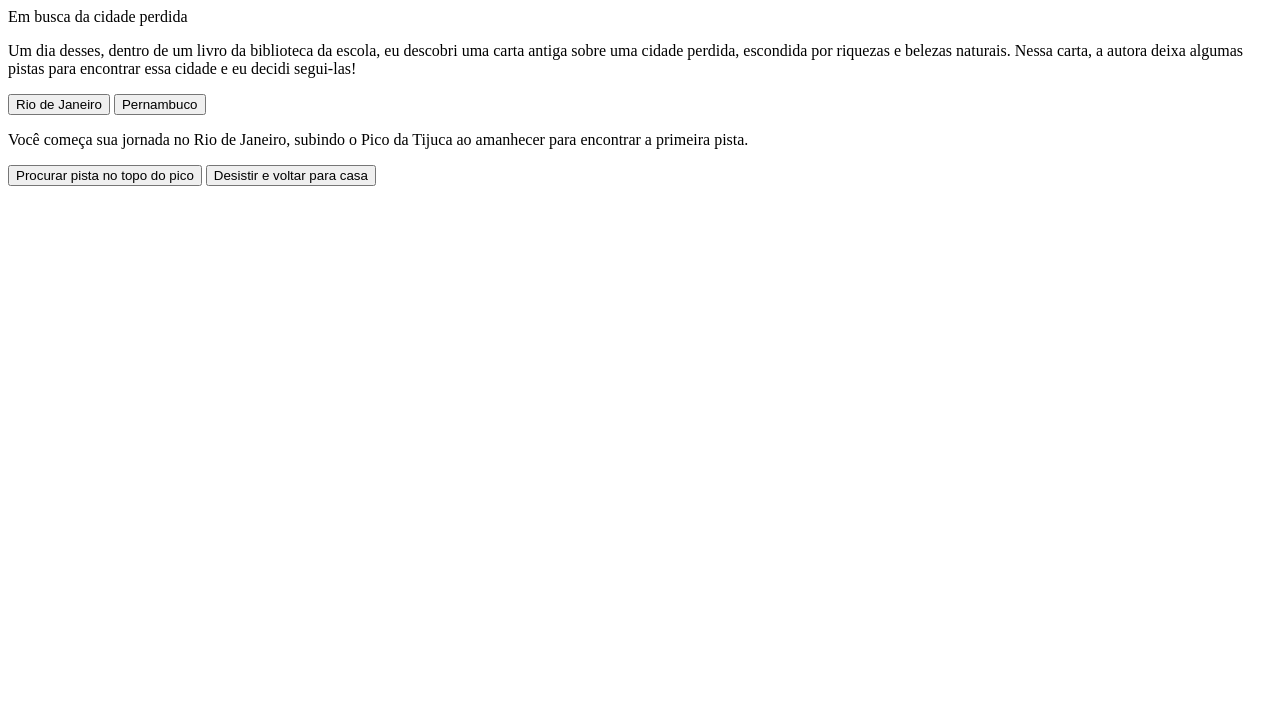
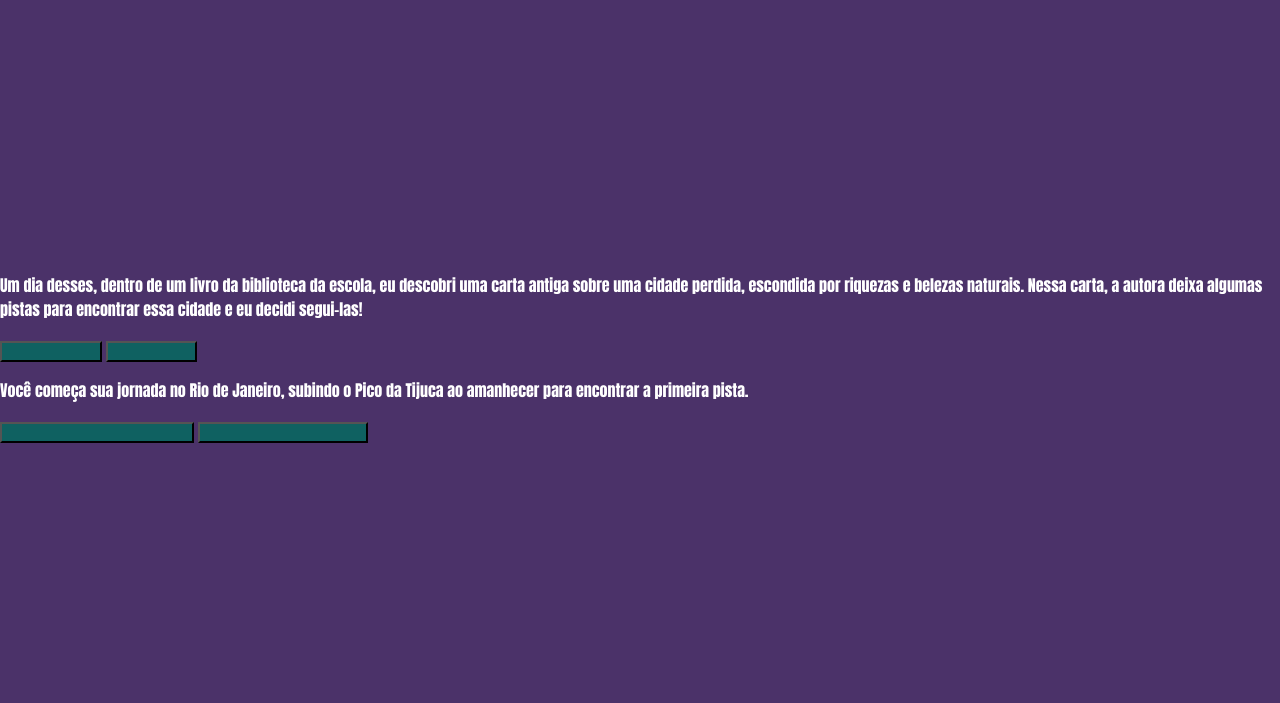
Before and after one commit to Olav017/Criando-uma-aventura, a plain HTML site: page index.html in a window 1280 px wide. Drawn offline with Linux system fonts and the light colour scheme.

Commit message:
Estilizando a página

```diff
--- a/index.html
+++ b/index.html
@@ -1,22 +1,35 @@
 <!DOCTYPE html>
-<html lang="pt-BR"
+<html lang="pt-BR">
+
 <head>
     <meta charset="UTF-8">
-    <meta name="viewport" content="width=device-wi"
-    <title> Em busca da cidade perdida</title>
+    <meta name="viewport" content="width=device-width, initial-scale=1.0">
+    <link rel="stylesheet" href="style.css">
+    <link rel="preconnect" href="https://fonts.googleapis.com">
+    <link rel="preconnect" href="https://fonts.gstatic.com" crossorigin>
+    <link href="https://fonts.googleapis.com/css2?family=Anton&display=swap" rel="stylesheet">
+    <title>Em busca da cidade perdida</title>
 </head>
+
 <body>
+
     <main>
         <div class="passo" id="passo-0">
-            <p>Um dia desses, dentro de um livro da biblioteca da escola, eu descobri uma carta antiga sobre uma cidade perdida, escondida por riquezas e belezas naturais. Nessa carta, a autora deixa algumas pistas para encontrar essa cidade e eu decidi segui-las!</p>
-            <button class="btn-proximo" data-proxima="1">Rio de Janeiro</button>
-            <button class="btn-proximo" data-proxima="2">Pernambuco</button>
+            <p>Um dia desses, dentro de um livro da biblioteca da escola, eu descobri uma carta antiga sobre uma cidade
+                perdida, escondida por riquezas e belezas naturais. Nessa carta, a autora deixa algumas pistas para
+                encontrar essa cidade e eu decidi segui-las!</p>
+            <button class="btn-proximo" data-proximo="1">Rio de Janeiro</button>
+            <button class="btn-proximo" data-proximo="2">Pernambuco</button>
         </div>
         <div class="passo" id="passo-1">
-            <p>Você começa sua jornada no Rio de Janeiro, subindo o Pico da Tijuca ao amanhecer para encontrar a primeira pista.</p>
-            <button class="btn-proximo" data-proxima="3">Procurar pista no topo do pico</button>
-            <button class="btn-proximo" data-proxima="4">Desistir e voltar para casa</button>
+            <p>Você começa sua jornada no Rio de Janeiro, subindo o Pico da Tijuca ao amanhecer para encontrar a
+                primeira pista.</p>
+            <button class="btn-proximo" data-proximo="3">Procurar pista no topo do pico</button>
+            <button class="btn-proximo" data-proximo="4">Desistir e voltar para casa</button>
+
         </div>
     </main>
+
 </body>
+
 </html>
--- a/style.css
+++ b/style.css
@@ -0,0 +1,15 @@
+body {
+    background-color: rgb(75, 50, 105);
+    color: white;
+    font-family: "Anton", sans-serif;
+    display: flex;
+    justify-content: center;
+    align-items: center;
+    height: 700px;
+    margin: 0;
+}
+button {
+background-color: rgb(15, 97, 97);
+color: rgba(191, 230, 174, 0);
+font-family: "Rubik", sans-serif;
+}
```
